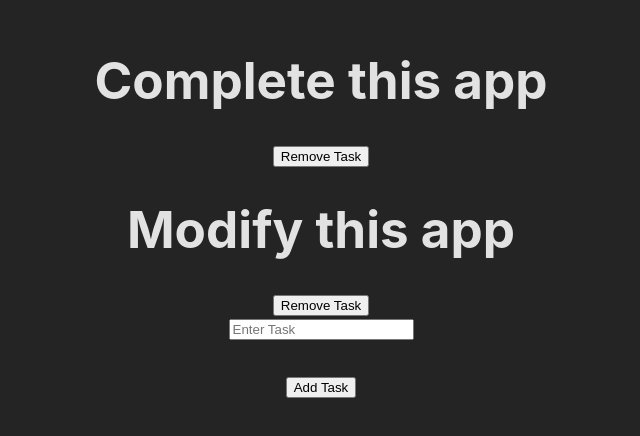
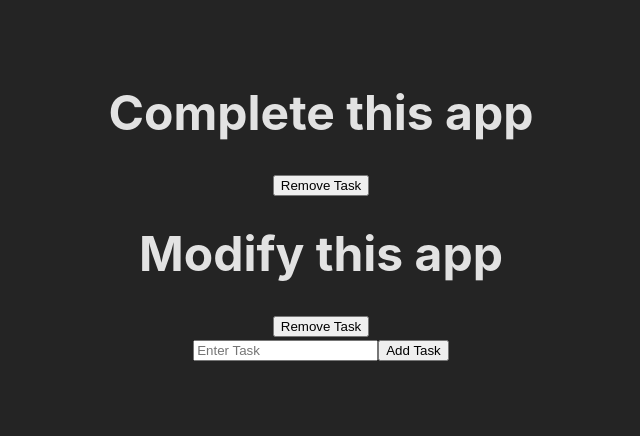
Before and after one commit to pankaj-kb/redux-practice-app, a React (Vite) app: page / in a window 1280 px wide. Shown: the part 192-628 px from the top of the page, without its empty margins (319-959 px from the left). Built offline with nearby package versions, Linux system fonts and the light colour scheme.

Commit message:
removed bug of empty field

```diff
--- a/src/components/Todos.jsx
+++ b/src/components/Todos.jsx
@@ -1,5 +1,5 @@
 import { nanoid } from "@reduxjs/toolkit";
-import React, { useState } from "react";
+import React, { useEffect, useState } from "react";
 import { useSelector } from "react-redux";
 import { useDispatch } from "react-redux";
 import { removeTodo, addTodo } from "../features/todoSlice";
@@ -14,8 +14,10 @@ function Todos() {
   };
 
   const handleAddTodo = () => {
-    dispatch(addTodo(inputTask));
-    setInputTask("");
+    if (inputTask !== "") {
+      dispatch(addTodo(inputTask));
+      setInputTask("");
+    }
   };
 
   return (
@@ -32,9 +34,9 @@ function Todos() {
         <input
           type="text"
           placeholder="Enter Task"
+          value={inputTask}
           onChange={handleInputTask}
         />
-        <h1>{inputTask}</h1>
         <button onClick={handleAddTodo}>Add Task</button>
       </div>
     </div>
--- a/src/index.css
+++ b/src/index.css
@@ -23,6 +23,10 @@ body {
 }
 
 h1 {
-  font-size: 3.2em;
+  font-size: 3em;
   line-height: 1.1;
 }
+
+h1Strike {
+  text-decoration: line-through;
+}
```
